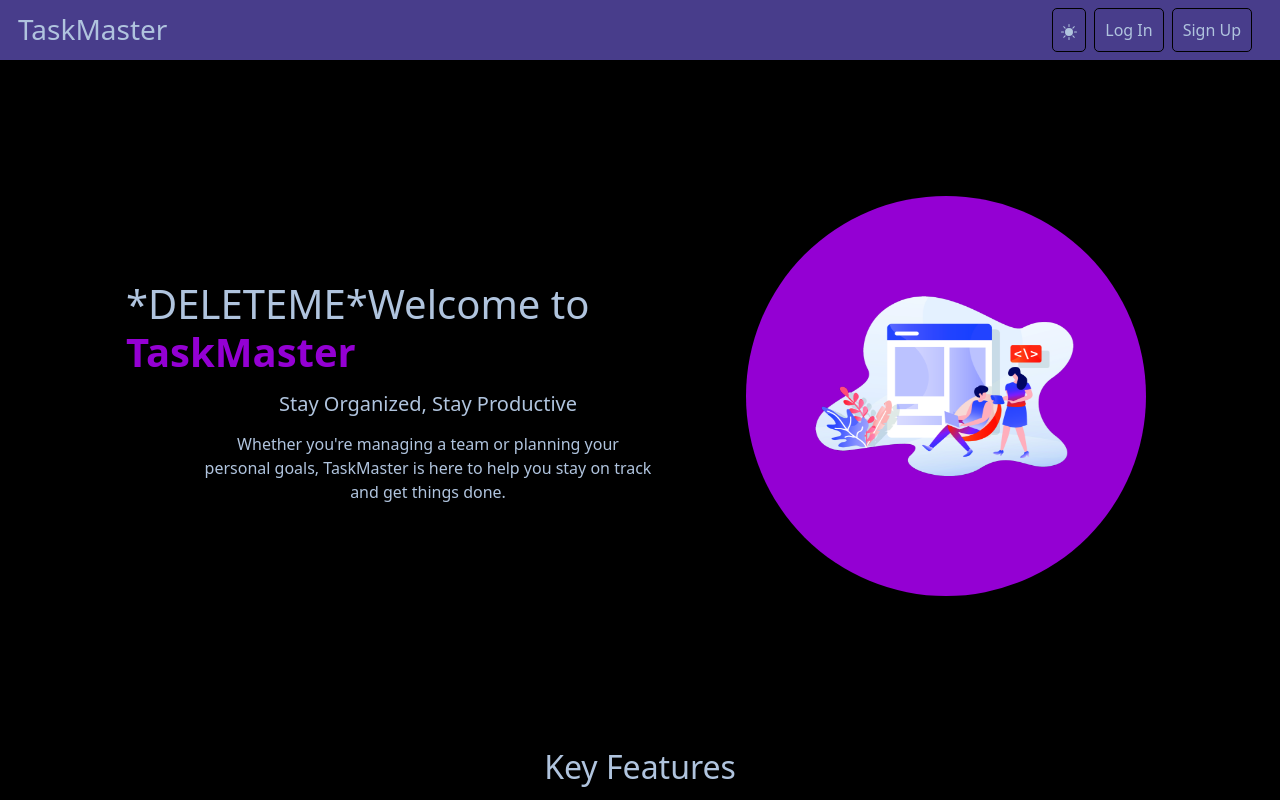
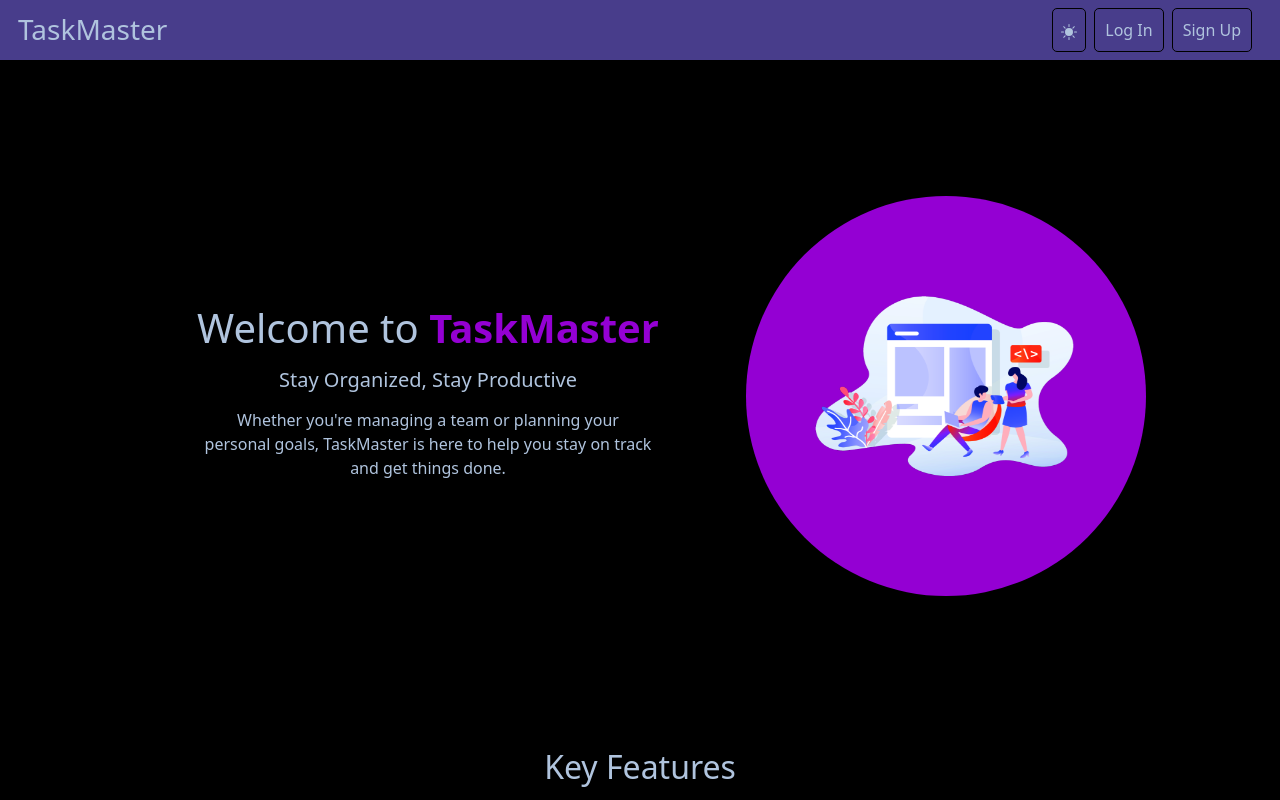
Before and after one commit to lucas-cancio/React-DRF-Task-Manager-App, a React (Create React App) app in the folder frontend/: page / in a window 1280 px wide. Shown: the top 800 px of the page. Built offline with nearby package versions, Linux system fonts and the light colour scheme; no server answers.

Commit message:
KAN-1 Remove DELETEME from the landing page title

```diff
--- a/frontend/src/pages/landing.js
+++ b/frontend/src/pages/landing.js
@@ -22,7 +22,7 @@ TaskMaster is here to help you stay on track and get things done.`;
                         <div className="d-flex flex-row justify-content-center align-items-center p-3 py-5 mt-5 flex-wrap">
                             <div className="d-flex flex-column justify-content-start align-items-center col-sm-9 col-md-8 col-lg-6 pb-3">
                                 <div className="d-flex flex-row">
-                                    <h1 className="m-1">*DELETEME*Welcome to <strong className={`coloredText ${theme}`}>TaskMaster</strong></h1>
+                                    <h1 className="m-1">Welcome to <strong className={`coloredText ${theme}`}>TaskMaster</strong></h1>
                                 </div>
                                 <div className="d-flex flex-row my-2">
                                     <h5 className="m-1 text-wrap">Stay Organized, Stay Productive</h5>
```
Also changed, not shown: 1 other file (tests, documents, lock files or other folders).
